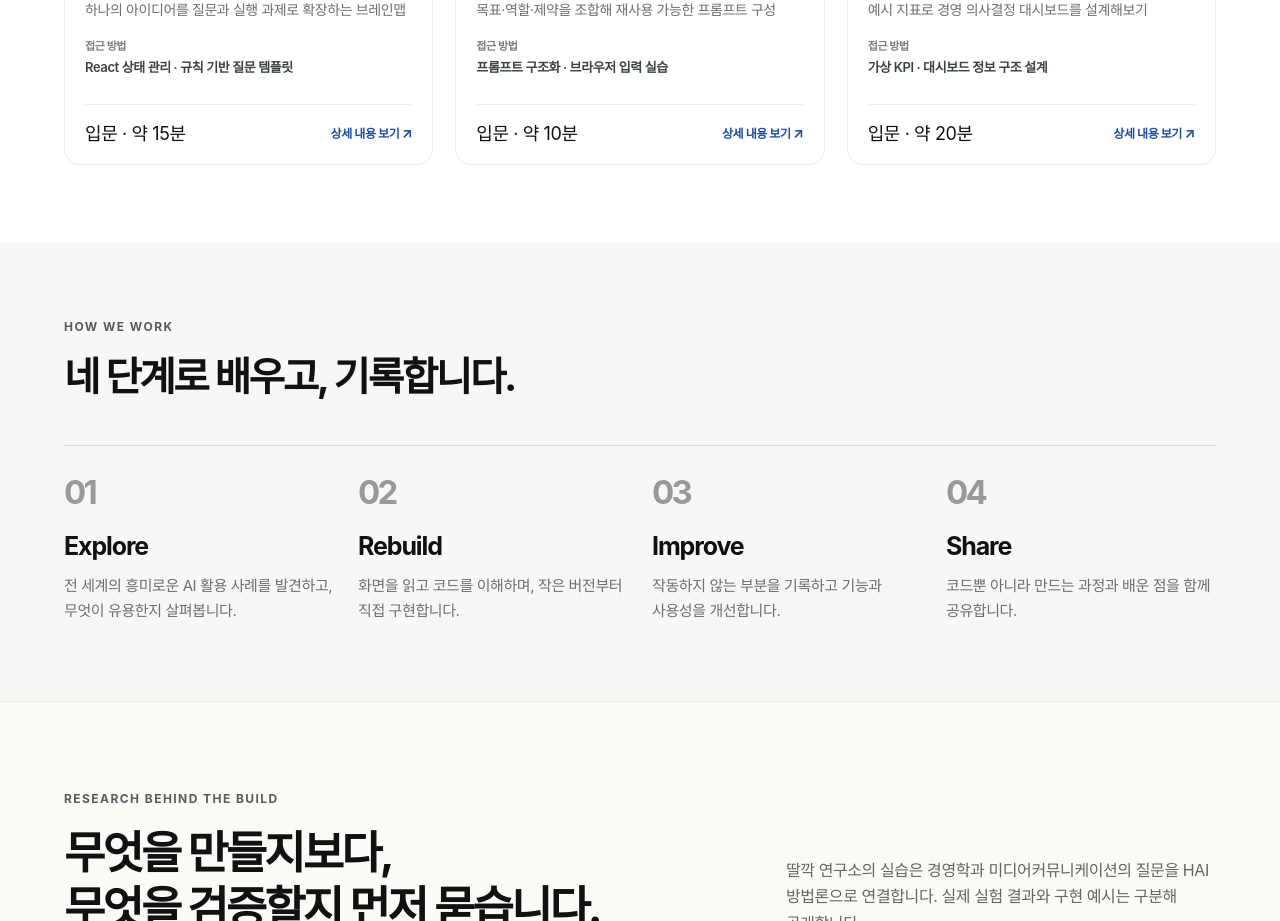
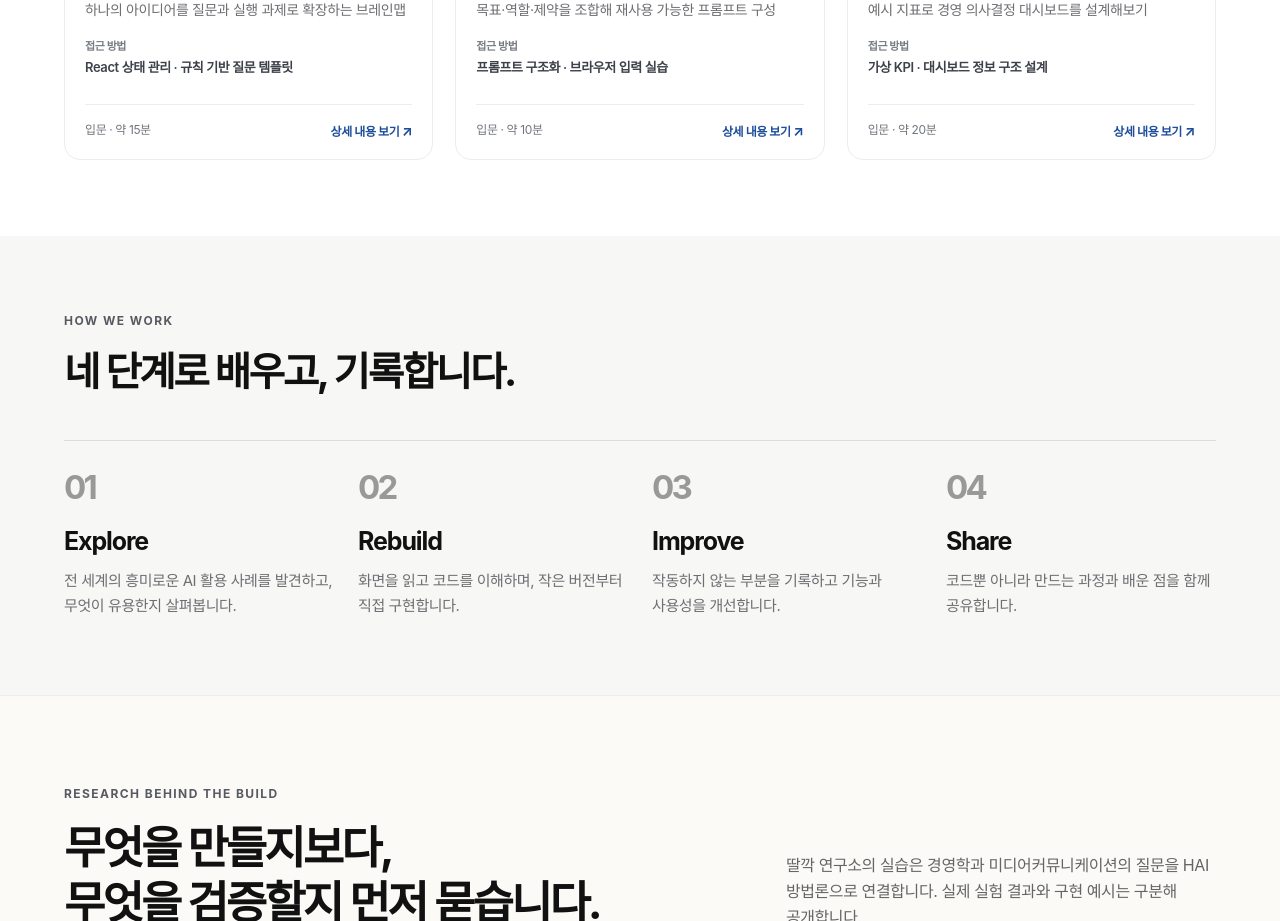
Before and after one commit to Jxny0ung/ddalkak-lab-hai, a Next.js app: page / in a window 1280 px wide. Shown: the part 1600-2521 px from the top of the page. Built offline with nearby package versions, Linux system fonts and the light colour scheme.

Commit message:
style: preserve compact metadata typography inside project card links

```diff
--- a/src/app/interview-polish.css
+++ b/src/app/interview-polish.css
@@ -84,6 +84,7 @@
 .sl-project-card--verified .sl-project-tech {
   font-size: 12px; color: #70757c;
 }
+.sl-project-card--verified .sl-project-tech > span { font-size: 12px; color: #70757c; }
 .sl-project-card--verified .sl-project-tech strong {
   color: #1d4d9b; font-size: 12px; font-weight: 700; white-space: nowrap;
 }
```
